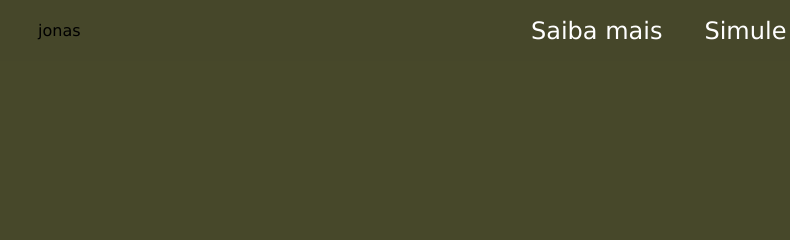
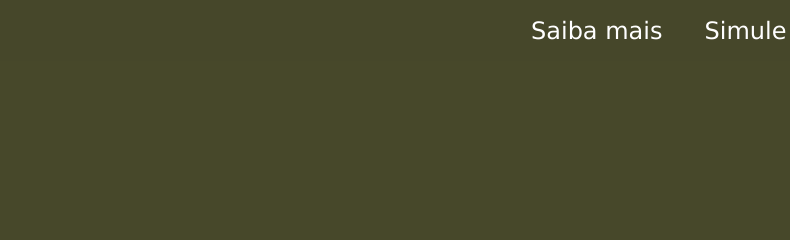
Before and after one commit to JuliaOJustino/vinTech_web, a plain HTML site: page ProdutoVintech/html/vintec.html in a window 1280 px wide. Shown: the top 240 px of the page, 90-880 px from the left. Drawn offline with Linux system fonts and the light colour scheme; a web font is replaced by a local one.

Commit message:
Terminar demonstração

```diff
--- a/ProdutoVintech/html/vintec.html
+++ b/ProdutoVintech/html/vintec.html
@@ -13,7 +13,6 @@
     <!--Inicio do navbar-->
     <div class="header">
         <div class="container">
-            jonas
             <h1></h1>
             <ul class="navbar">
                 <li><a href="#mais">Saiba mais</a></li>
```
